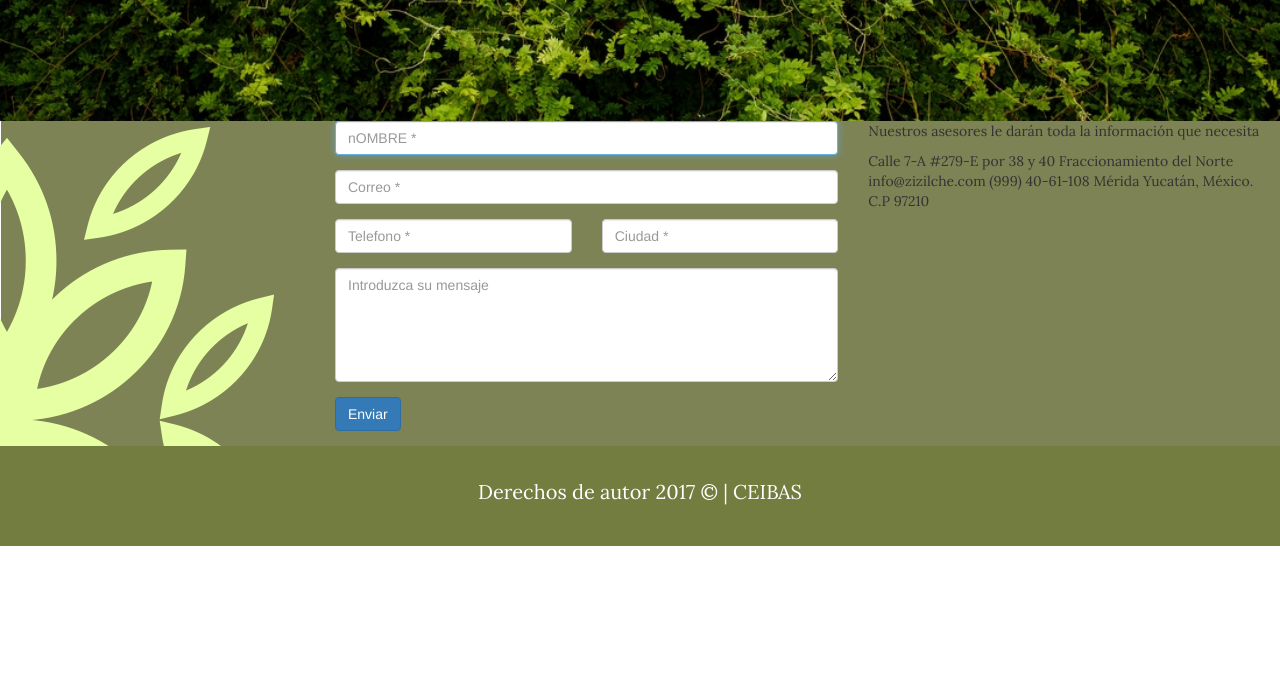
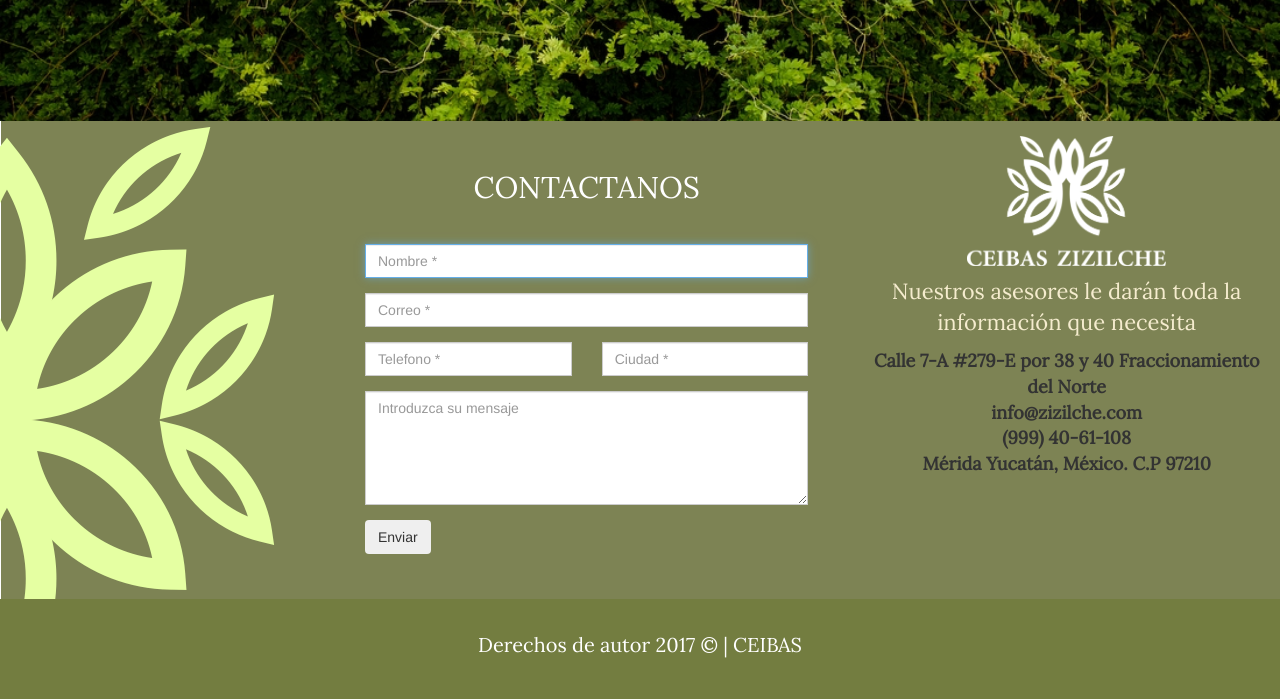
Before and after one commit to esteban1234/ceibas, a PHP site: page / in a window 1280 px wide. Shown: the part 3947-4646 px from the top of the page. Before the commit the page ends 4493 px from the top, so only its background shows below. Run offline with PHP 8.4, Linux system fonts and the light colour scheme; some libraries are stand-ins or nearby versions; some web fonts are replaced.

Commit message:
UPDATE SECCIONES V1.2

```diff
--- a/css/style.css
+++ b/css/style.css
@@ -114,7 +114,7 @@ background-repeat: no-repeat;
   margin: 120px auto;
   background: rgba(49, 45, 59, 0.6);
   color: #fff;
-  padding: 100px 40px;
+  padding: 80px 40px;
 }
 /*.seccion2{
 	width: 100%;
@@ -196,17 +196,75 @@ background-repeat: no-repeat;
 
 .text-seg{
   text-align: center;
-  font-size: 30px;
+  font-size: 25px;
   margin: 0px;
   width: 100%;
+  color: #F5ECCE;
+  font-family: 'Lora', serif;
 }
 
 .text-cir{
   text-align: center;
+  font-family: 'Lora', serif;
+  font-size: 18px;
 }
 
-.text-cir i{
+.tit-p{
+  font-size: 22px;
+  color: #F5ECCE;
+}
+
+.text-cir span{
   color: green;
+}
+
+.margen div{
+  padding: 0px !important;
+}
+
+.form-control{
+  /*border: 2px solid red;*/
+  border-radius: 0px !important;
+}
+
+
+.img-cei{
+  width: 50%;
+  margin: auto;
+  margin-top: 15px;
+}
+
+.tit-p{
+  text-align: center;
+  margin-top: 10px;
+}
+
+.dir-p{
+  font-size: 18px;
+  font-weight: bold;
+  text-align: center;
+}
+
+.btn-buton{
+  width: 50%;
+  margin: 30px auto;
+  font-size: 22px;
+  text-align: center;
+  border-radius: 5px;
+  padding: 5px 10px;
+  background-color: #FCDB79;
+}
+
+.h1-c{
+  text-align: center;
+  color: #fff;
+  margin-top: 50px;
+}
+
+
+form{
+  /*border: 2px solid red;*/
+  padding: 30px;
 }
 /*--------------FOOTER----------*/
 footer{
--- a/index.php
+++ b/index.php
@@ -139,24 +139,24 @@
     </div>
 
     <div class="section">
-          <div class="row">
-              <div class="col-md-3">
-              <img src="img/galeria.jpg" class="img-responsive alto-asig">
+          <div class="row margen">
+            <div class="col-md-3">
+              <img src="img/galeria.jpg" class="img-responsive alto-asig width-asig">
             </div>
             <div class="col-md-3">
               <img src="img/museo.jpg"
-              class="img-responsive alto-asig">
+              class="img-responsive alto-asig width-asig">
             </div>
             <div class="col-md-3">
               <img src="img/altabrisa.jpg"
-              class="img-responsive alto-asig">
+              class="img-responsive alto-asig width-asig">
             </div>
             <div class="col-md-3">
               <img src="img/StarMedica.jpg"
-              class="img-responsive alto-asig">
+              class="img-responsive alto-asig width-asig">
             </div>
           </div>
-          <div class="row">
+          <div class="row margen">
             <div class="col-md-4">
             <img src="img/catedral.jpg" class="img-responsive alto-asig width-asig">
           </div>
@@ -236,9 +236,10 @@ de Mérida.</p>
     <div class="col-md-6">
       <div class="circulo">
         <p class="text-seg">El el momento de invertir seguro.</p>
-        <p class="text-cir">Lotes desde <i>330m2</i> hasta <i>587m2</i> y precio desde <i>$160 m2.</i> Escrituras al momento.
-        Precios disponibles en <i>6, 12 y 24 meses</i> pregunta por nuestros precios por pago de contado.
+        <p class="text-cir">Lotes desde <span>330m2</span> hasta <span>587m2</span> y precio desde <span>$160 m2.</span> Escrituras al momento.
+        Precios disponibles en <span>6, 12 y 24 meses</span> pregunta por nuestros precios por pago de contado.
         </p>
+        <div class="btn-buton"> Cotiza tu Lote</div>
       </div>
     </div>
   </div>
@@ -246,9 +247,10 @@ de Mérida.</p>
 
 <section class="seccion6" id="CONTACTO">
   <div class="col-md-offset-3 col-md-5">
-    <form role="form" id="Formulario" action="../php/contacto2.php" method="POST">
+    <h2 class="h1-c">CONTACTANOS</h2>
+    <form role="form" id="Formulario" action="" method="POST">
                 <div class="form-group">
-                    <input type="text" class="form-control" id="Nombre" name="Nombre" placeholder="nOMBRE *" required autofocus />
+                    <input type="text" class="form-control" id="Nombre" name="Nombre" placeholder="Nombre *" required autofocus />
                 </div>
                 <div class="form-group">
 
@@ -272,16 +274,17 @@ de Mérida.</p>
                     <textarea rows="5" cols="30" class="form-control" id="Mensaje" name="Mensaje" placeholder="Introduzca su mensaje" required ></textarea>
                 </div>
                 <div class="form-group">
-                    <input type="submit" class="btn btn-primary" value="Enviar">
+                    <input type="submit" class="btn" value="Enviar">
                 </div>
                 <div id="respuesta" style="display: none;"></div>
             </form>
   </div>
   <div class="col-md-4">
-    <p>Nuestros asesores le darán toda la información que necesita</p>
-    <p>Calle 7-A #279-E por 38 y 40 Fraccionamiento del Norte
-      info@zizilche.com
-      (999) 40-61-108
+     <img src="img/ceibas.png" class="img-responsive img-cei">
+    <p class="tit-p">Nuestros asesores le darán toda la información que necesita</p>
+    <p class="dir-p">Calle 7-A #279-E por 38 y 40 Fraccionamiento del Norte <br/>
+      info@zizilche.com <br/>
+      (999) 40-61-108 <br/>
       Mérida Yucatán, México. C.P 97210
     </p>
   </div>
```
Also changed, not shown: img/HOJASCEIBAS.png (renamed from img/HOJAS CEIBAS.png).
